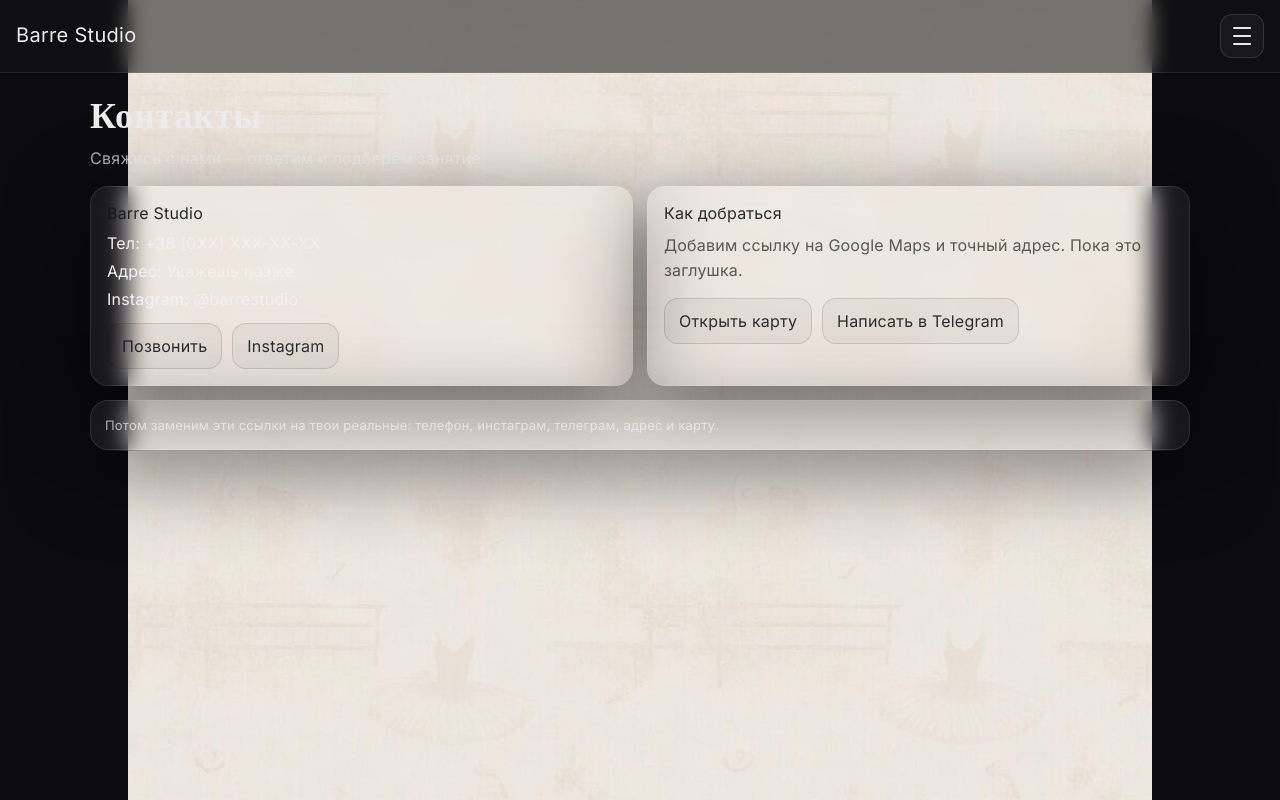
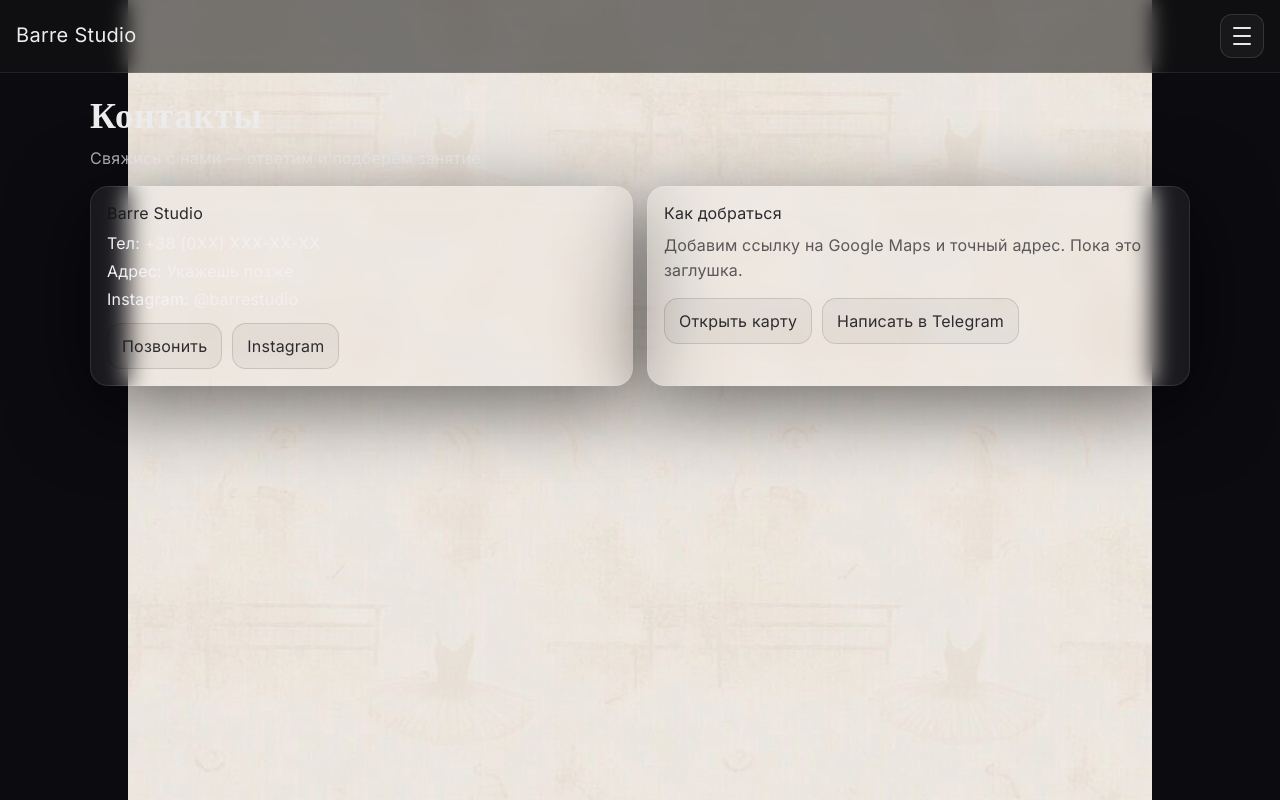
Before and after one commit to LukasMindeli/barre-studio, a React (Vite) app in the folder webapp/: page /contacts in a window 1280 px wide. Built offline with nearby package versions, Linux system fonts and the light colour scheme.

Commit message:
chore(webapp): remove dev hints from contacts and schedule

```diff
--- a/webapp/src/pages/Contacts.jsx
+++ b/webapp/src/pages/Contacts.jsx
@@ -53,12 +53,6 @@ export default function Contacts() {
           </div>
         </div>
       </div>
-
-      <div className="glass" style={{ padding: 14, marginTop: 14, color: "var(--muted)" }}>
-        <div style={{ fontSize: 13, lineHeight: 1.6 }}>
-          Потом заменим эти ссылки на твои реальные: телефон, инстаграм, телеграм, адрес и карту.
-        </div>
-      </div>
     </div>
   );
 }
--- a/webapp/src/pages/Schedule.jsx
+++ b/webapp/src/pages/Schedule.jsx
@@ -101,12 +101,6 @@ export default function Schedule() {
           </div>
         ))}
       </div>
-
-      <div className="glass" style={{ padding: 14, marginTop: 14, color: "var(--muted)" }}>
-        <div style={{ fontSize: 13, lineHeight: 1.6 }}>
-          Когда дойдём до продакшена — я сделаю формат, чтобы ты мог легко менять расписание в одном файле данных.
-        </div>
-      </div>
     </div>
   );
 }
```
